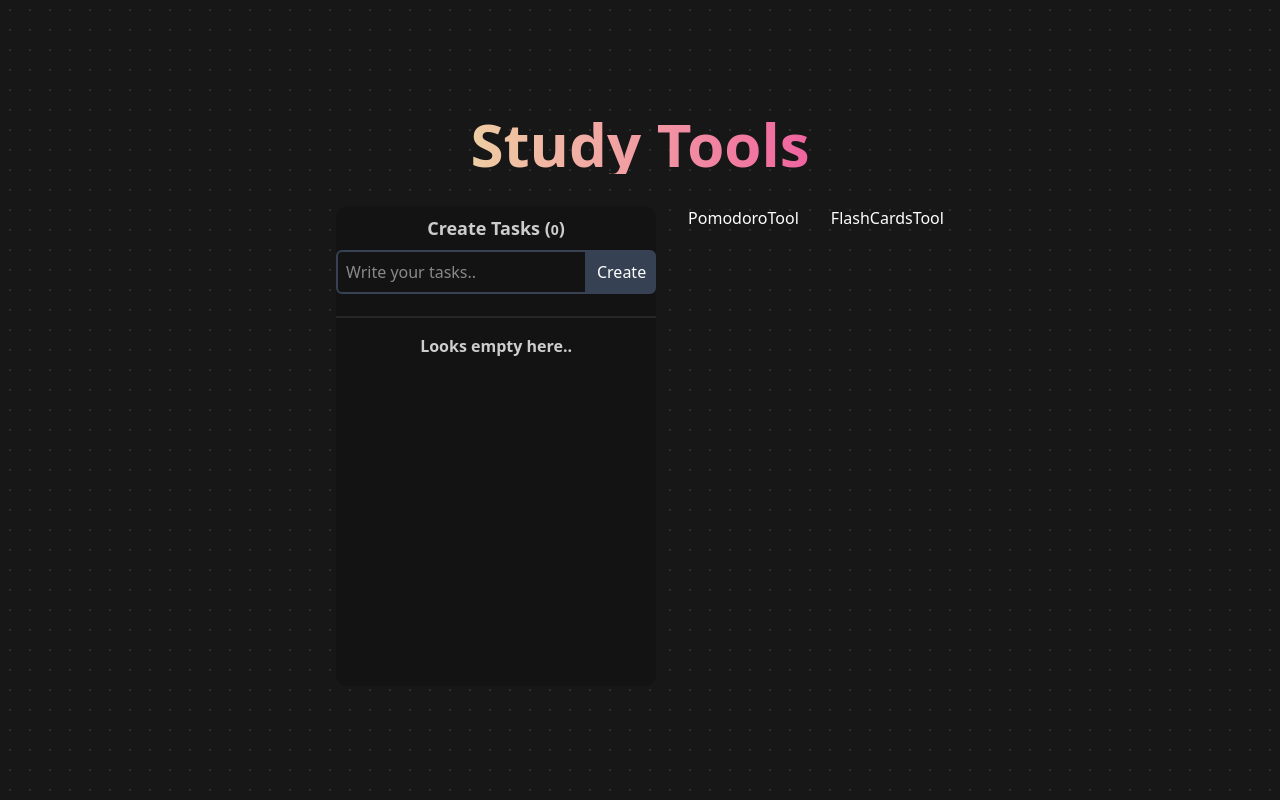
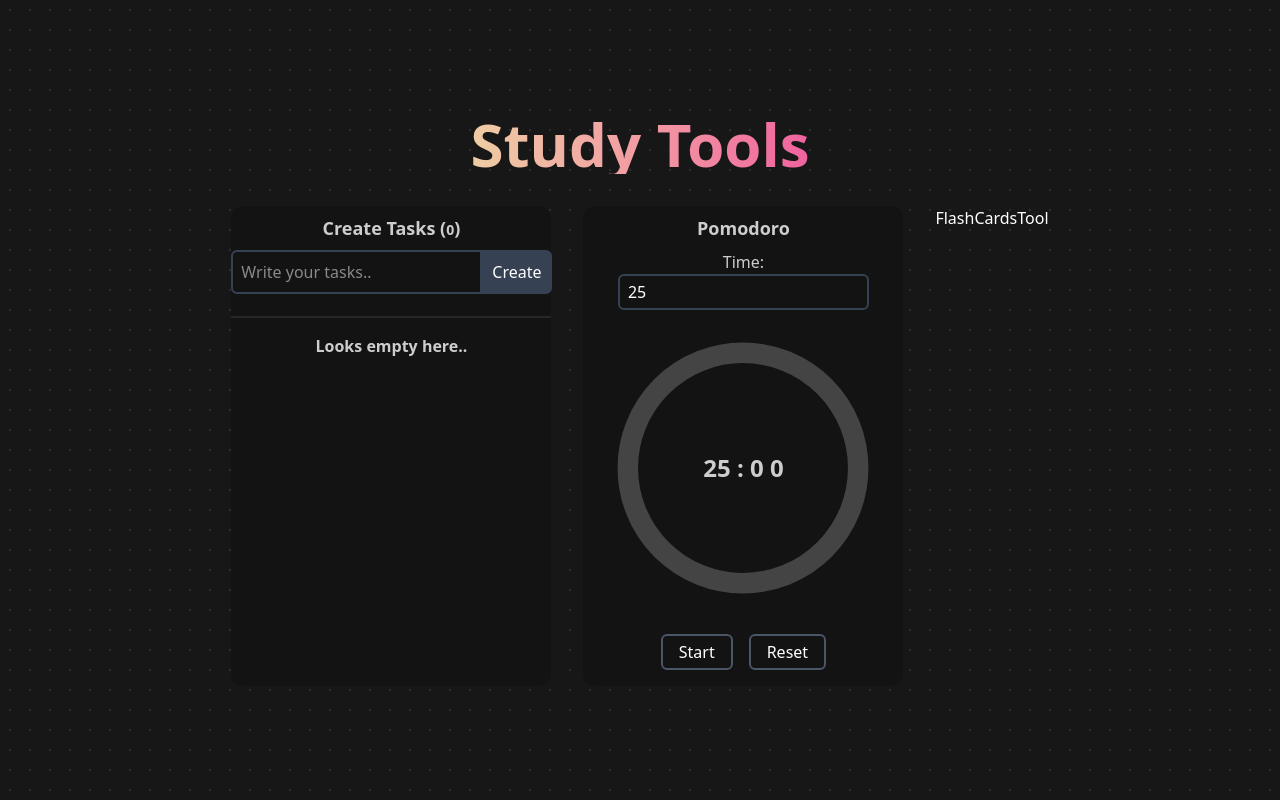
Before and after one commit to JoelSRJE/Study-Tool, a Next.js app in the folder study-tool/: page / in a window 1280 px wide. Built offline with nearby package versions, Linux system fonts and the light colour scheme.

Commit message:
Pomodoro made

```diff
--- a/study-tool/src/app/components/Study Comps/Pomodoro/PomodoroTool.tsx
+++ b/study-tool/src/app/components/Study Comps/Pomodoro/PomodoroTool.tsx
@@ -1,7 +1,170 @@
-import React from "react";
+"use client";
+import React, { ChangeEvent, useEffect, useState } from "react";
+import { toast } from "react-toastify";
 
 const PomodoroTool = () => {
-  return <div>PomodoroTool</div>;
+  const [timeInput, setTimeInput] = useState<number>(25);
+  const [timerDuration, setTimerDuration] = useState<number>(timeInput * 60);
+  const [timeLeft, setTimeLeft] = useState<number>(timerDuration);
+  const [isRunning, setIsRunning] = useState<boolean>(false);
+
+  const radius = 45;
+  const circumference = 2 * Math.PI * radius;
+
+  useEffect(() => {
+    const newDuration = timeInput * 60;
+    setTimerDuration(newDuration);
+    setTimeLeft(newDuration);
+    setIsRunning(false);
+  }, [timeInput]);
+
+  // Countdown
+  useEffect(() => {
+    let interval: number | null = null;
+
+    if (isRunning && timeLeft > 0) {
+      interval = setInterval(() => {
+        setTimeLeft((prevTime) => prevTime - 1);
+      }, 1000) as unknown as number;
+    } else if (timeLeft === 0) {
+      setIsRunning(false);
+      toast.warning("Time ended", {
+        position: "bottom-right",
+        autoClose: 2000,
+      });
+    }
+
+    return () => {
+      if (interval) {
+        clearInterval(interval);
+      }
+    };
+  }, [isRunning, timeLeft]);
+
+  const progressPercentage = ((timerDuration - timeLeft) / timerDuration) * 100;
+
+  const strokeDashoffset =
+    circumference - (progressPercentage / 100) * circumference;
+
+  const formatTime = (totalSeconds: number) => {
+    const minutes = Math.floor(totalSeconds / 60);
+    const seconds = totalSeconds % 60;
+
+    return `${minutes < 10 ? "0" : ""} ${minutes} : ${
+      seconds < 10 ? "0" : ""
+    } ${seconds}`;
+  };
+
+  const handleTimeInputChange = (event: ChangeEvent<HTMLInputElement>) => {
+    const newTime = parseInt(event.target.value);
+    if (!isNaN(newTime) && newTime >= 0) {
+      setTimeInput(newTime);
+    }
+  };
+
+  const handleStartPause = () => {
+    if (timeLeft === 0) {
+      setTimeLeft(timerDuration);
+      setIsRunning(true);
+      toast.success("Timer Started", {
+        position: "bottom-right",
+        autoClose: 2000,
+      });
+    } else {
+      if (isRunning === true) {
+        setIsRunning(!isRunning);
+        setIsRunning(false);
+        toast.warning("Timer Paused", {
+          position: "bottom-right",
+          autoClose: 2000,
+        });
+      } else {
+        setIsRunning(!isRunning);
+        setIsRunning(true);
+        toast.success("Timer Started", {
+          position: "bottom-right",
+          autoClose: 2000,
+        });
+      }
+    }
+  };
+
+  const handleReset = () => {
+    setIsRunning(false);
+    setTimeLeft(timerDuration);
+    toast.warning("Timer Reset", { position: "bottom-right", autoClose: 2000 });
+  };
+
+  return (
+    <div className="flex flex-col justify-between items-center w-full h-full bg-[#131313] p-2 rounded-xl ">
+      {/* Info section */}
+      <div className="flex flex-col justify-center items-center">
+        <h2 className="font-semibold text-lg text-textColor mb-2">Pomodoro</h2>
+
+        <div className="flex flex-col justify-center items-center w-full">
+          <label className="text-textColor">Time:</label>
+          <input
+            type="number"
+            value={timeInput}
+            onChange={handleTimeInputChange}
+            className="px-2 py-1 border-2 border-gray-700 rounded-md outline-none transition-all duration-300 group-hover:border-gray-500"
+            disabled={isRunning}
+          />
+        </div>
+      </div>
+
+      {/* Progress bar section*/}
+      <div className="relative w-[20rem] h-[16rem]">
+        <svg
+          className="w-full h-full transform -rotate-90"
+          viewBox="0 0 100 100"
+        >
+          {/* Bakgrundscirkeln */}
+          <circle
+            cx="50"
+            cy="50"
+            r={radius}
+            stroke="#444"
+            strokeWidth="8"
+            fill="none"
+          />
+
+          {/* Progress circle */}
+          <circle
+            cx="50"
+            cy="50"
+            r={radius}
+            stroke={isRunning ? "#6EE7B7" : "#333"}
+            strokeWidth="8"
+            fill="none"
+            strokeDasharray={circumference}
+            strokeDashoffset={strokeDashoffset}
+            style={{ transition: "stroke-dashoffset 0.5s ease-in-out" }}
+          />
+        </svg>
+        <div className="absolute top-1/2 left-1/2 -translate-x-1/2 -translate-y-1/2 text-textColor font-semibold text-2xl">
+          {formatTime(timeLeft)}
+        </div>
+      </div>
+
+      {/* button section */}
+      <div className="flex gap-4 p-2">
+        <button
+          className="px-4 p-1 border-2 border-gray-600 rounded-md transition-all duration-300 hover:cursor-pointer hover:bg-[#6EE7B7] hover:border-[#6EE7B7] hover:text-black"
+          onClick={handleStartPause}
+        >
+          {isRunning ? "Pause" : timeLeft === 0 ? "Start" : "Start"}
+        </button>
+
+        <button
+          className="px-4 p-1 border-2 border-gray-600 rounded-md transition-all duration-300 hover:cursor-pointer hover:bg-[#6EE7B7] hover:border-[#6EE7B7] hover:text-black"
+          onClick={handleReset}
+        >
+          Reset
+        </button>
+      </div>
+    </div>
+  );
 };
 
 export default PomodoroTool;
```
